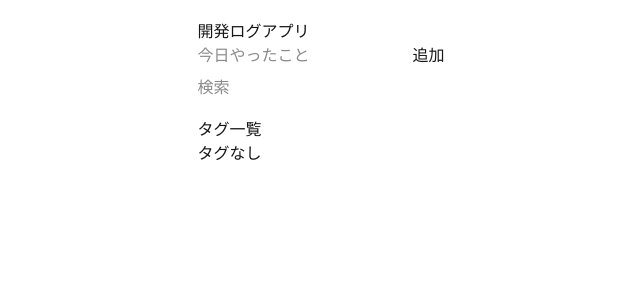
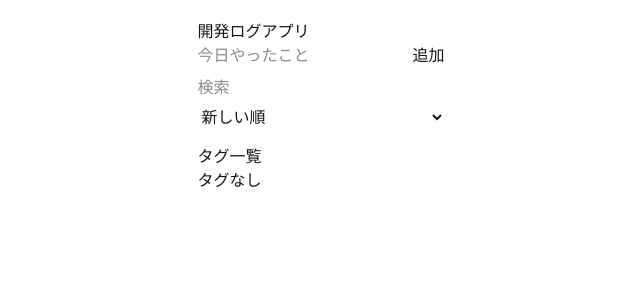
Before and after one commit to Jimon-air/dev-log-app, a Next.js app: page / in a window 1280 px wide. Shown: the top 300 px of the page, without its empty margins (319-959 px from the left). Built offline with nearby package versions, Linux system fonts and the light colour scheme.

Commit message:
feat : 並べ替え機能追加

```diff
--- a/app/components/LogForm.tsx
+++ b/app/components/LogForm.tsx
@@ -7,6 +7,8 @@ type Props = {
   tagCount: Record<string, number>;
   editingId: string | null;
   setEditingId: (v: string | null) => void;
+  sortOrder: "new" | "old";
+  setSortOrder: (v: "new" | "old") => void;
 };
 
 export default function LogForm({
@@ -18,6 +20,8 @@ export default function LogForm({
   tagCount,
   editingId,
   setEditingId,
+  sortOrder,
+  setSortOrder,
 }: Props) {
   if (editingId !== null) return null;
 
@@ -40,6 +44,14 @@ export default function LogForm({
         onChange={(e) => setSearch(e.target.value)}
         placeholder="検索"
       />
+
+      <select
+        value={sortOrder}
+        onChange={(e) => setSortOrder(e.target.value as "new" | "old")}
+      >
+        <option value="new">新しい順</option>
+        <option value="old">古い順</option>
+      </select>
 
       {search && (
         <div>
--- a/app/components/LogList.tsx
+++ b/app/components/LogList.tsx
@@ -14,6 +14,7 @@ type Props = {
   setEditingId: (v: string | null) => void;
   saveEdit: (id: string) => void;
   deleteLog: (id: string) => void;
+  sortOrder: "new" | "old";
 };
 
 export default function LogList({
@@ -25,12 +26,21 @@ export default function LogList({
   setEditingId,
   saveEdit,
   deleteLog,
+  sortOrder,
 }: Props) {
   const keyword = search.toLowerCase();
 
+  const sortedLogs = [...logs].sort((a, b) => {
+    if (sortOrder === "new") {
+      return new Date(b.date).getTime() - new Date(a.date).getTime();
+    } else {
+      return new Date(a.date).getTime() - new Date(b.date).getTime();
+    }
+  });
+
   return (
     <ul>
-      {logs
+      {sortedLogs
         .filter(
           (log) =>
             log.text.toLowerCase().includes(keyword) ||
@@ -50,12 +60,24 @@ export default function LogList({
                   <input
                     value={editText}
                     onChange={(e) => setEditText(e.target.value)}
+                    onKeyDown={(e) => {
+                      if (e.key === "Enter") saveEdit(log.id);
+                      if (e.key === "Escape") {
+                        setEditingId(null);
+                        setEditText("");
+                      }
+                    }}
                     style={{ width: "100%" }}
                   />
 
                   <div style={{ marginTop: "8px", display: "flex", gap: "8px" }}>
                     <button onClick={() => saveEdit(log.id)}>保存</button>
-                    <button onClick={() => setEditingId(null)}>キャンセル</button>
+                    <button onClick={() => {
+                      setEditingId(null);
+                      setEditText("");
+                    }}>
+                      キャンセル
+                    </button>
                   </div>
                 </>
               ) : (
--- a/app/page.tsx
+++ b/app/page.tsx
@@ -20,6 +20,7 @@ export default function Home() {
   const [editText, setEditText] = useState("");
   const [editingId, setEditingId] = useState<string | null>(null);
   const [search, setSearch] = useState("");
+  const [sortOrder, setSortOrder] = useState<"new" | "old">("new");
 
   const extractTags = (text: string) => {
     const matches = text.match(/#\S+/g) || [];
@@ -104,6 +105,8 @@ export default function Home() {
         tagCount={tagCount}
         editingId={editingId}
         setEditingId={setEditingId}
+        sortOrder={sortOrder}
+        setSortOrder={setSortOrder}
       />
 
       <LogList
@@ -115,6 +118,7 @@ export default function Home() {
         setEditingId={setEditingId}
         saveEdit={saveEdit}
         deleteLog={deleteLog}
+        sortOrder={sortOrder}
       />
     </main>
   );
```
